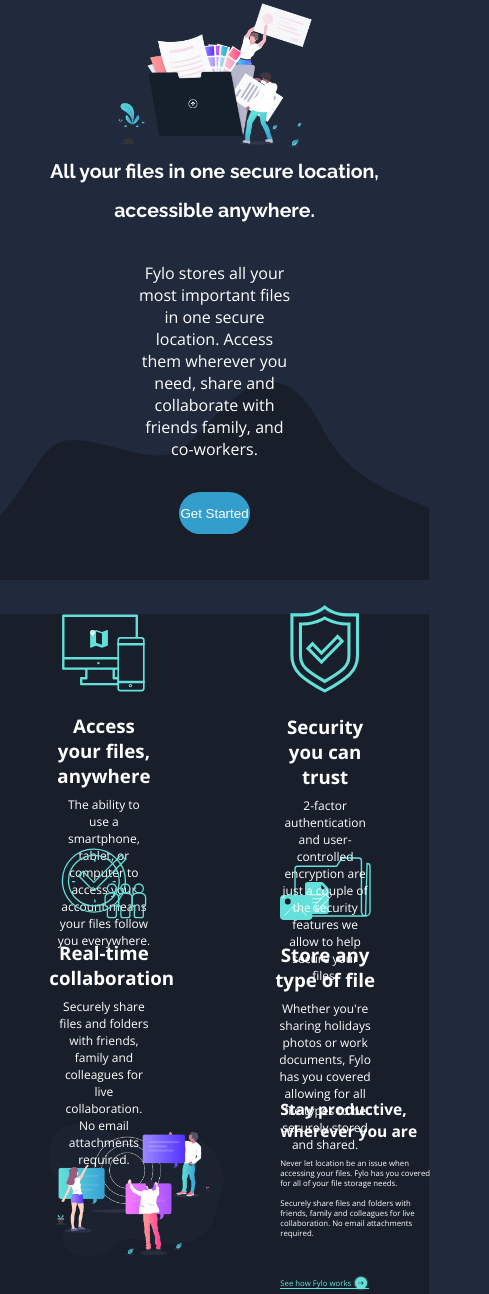
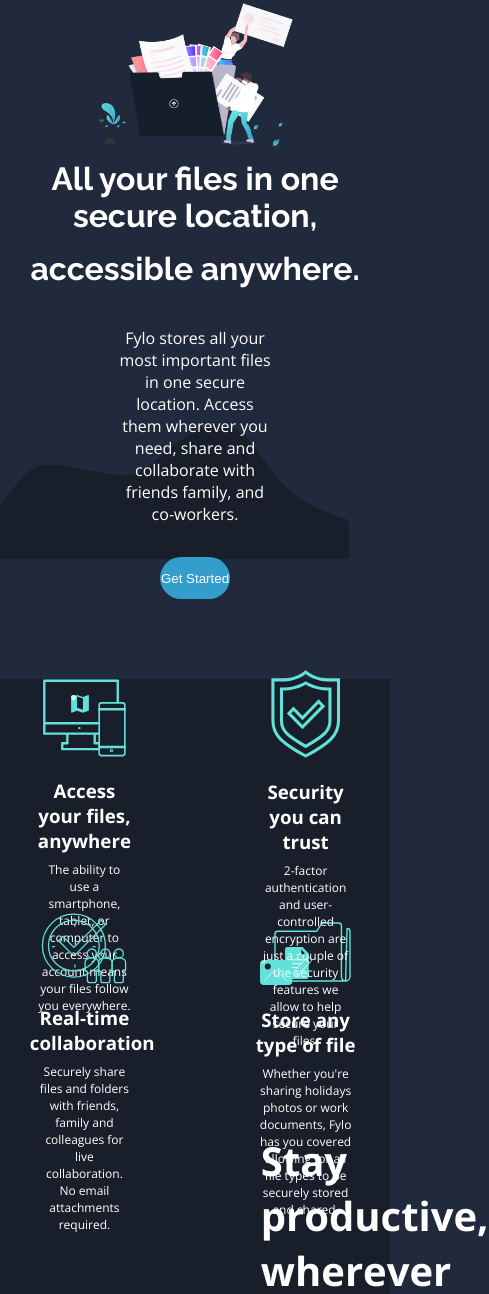
Before and after one commit to Tiro-Tupea/fylo-dark-theme-landing-page-master, a plain HTML site: page index.html in a window 390 px wide. Shown: the part 132-1426 px from the top of the page, 489 px wide, since content can reach past the window. Drawn offline with nearby package versions, Linux system fonts and the light colour scheme.

Commit message:
css fix no mobil layout yet

```diff
--- a/assets/styles/style.scss
+++ b/assets/styles/style.scss
@@ -12,10 +12,10 @@
 }
 
 body {
-    width: 110%;
     color: $White;
     background-color: $DarkBlueTestimonials;
     font-family: $Open;
+
 }
 
 header {
@@ -74,19 +74,15 @@ a {
 }
 
 .top-wrapper {
-    width: 110vw;
+    width: 100vw;
     height: auto;
     margin: 0 auto;
     background-image: url('/assets/images/bg-curvy-desktop.svg');
     background-repeat: no-repeat;
     background-size: 110vw;
-    background-position-y: 45vh ;
+    background-position-y: 50vh ;
     background-position-x: -5rem ;
 
-    @media only screen and (max-width: 600px) {
-        background-image: url('/assets/images/bg-curvy-mobile.svg');
-        background-size: 135vw;
-    }
 
 }
 
@@ -131,7 +127,7 @@ a {
     h1{
         margin: 0.5rem;
         font-family: $Raileway;
-        font-size: 5vw;
+        font-size: 2rem;
 
     }
 
@@ -151,7 +147,6 @@ a {
     grid-template-rows: repeat(2, 1fr);
     grid-column-gap: 7rem;
     grid-row-gap: 2rem;
-
 
     .desc {
         width: 28vw;
@@ -183,7 +178,7 @@ a {
     grid-template-rows: 1fr;
 
     h2 {
-        font-size: 4vw;
+        font-size: 40px;
         margin-bottom: 1rem;
     }
 
@@ -199,7 +194,7 @@ a {
     .text-productiv {
         width: 40vw;
         text-align: left;
-        font-size: 2vw;
+        font-size: 12px;
 
     }
 
@@ -284,8 +279,9 @@ a {
     position: relative;
     top: 5rem;
 
+
     h1{
-        font-size: 6vw;
+        font-size: 40px;
         font-family: $Raileway;
         margin: 1rem auto;
     }
```
Also changed, not shown: assets/styles/style.css, 1 other file.
